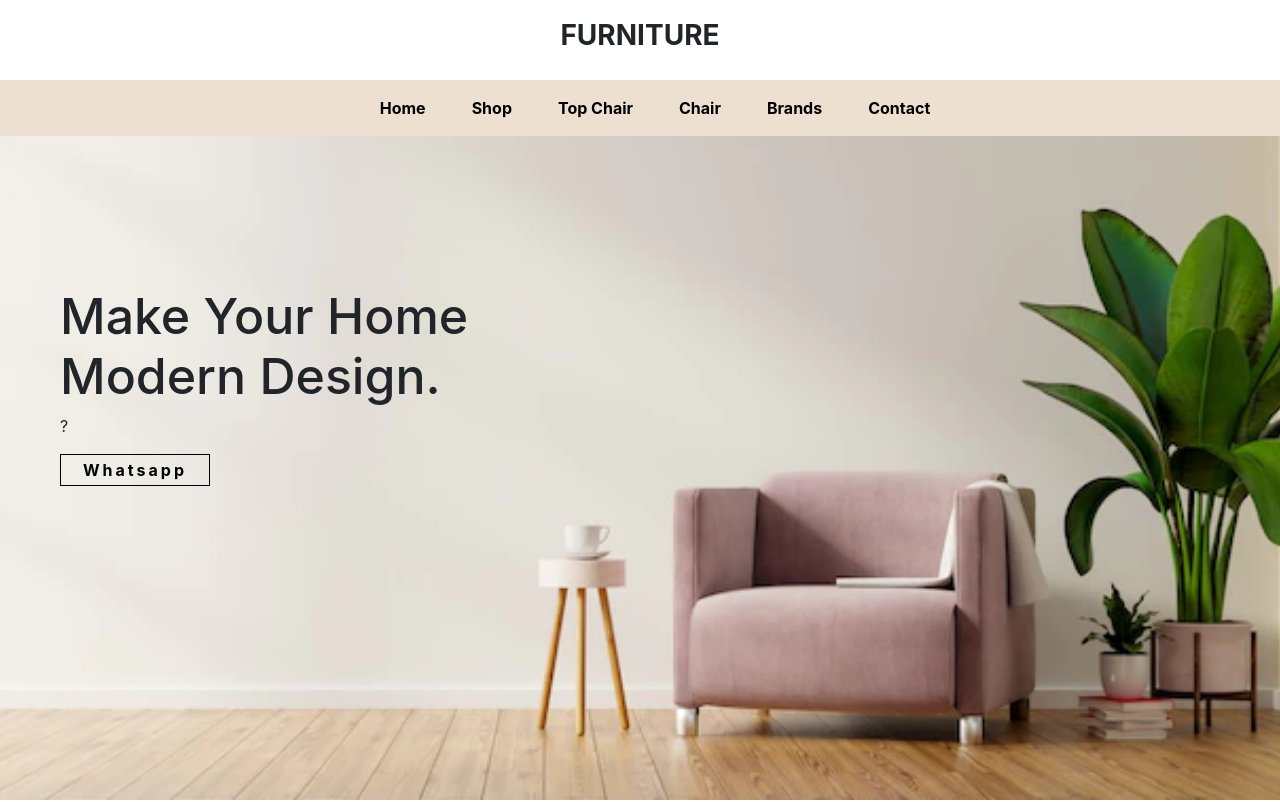
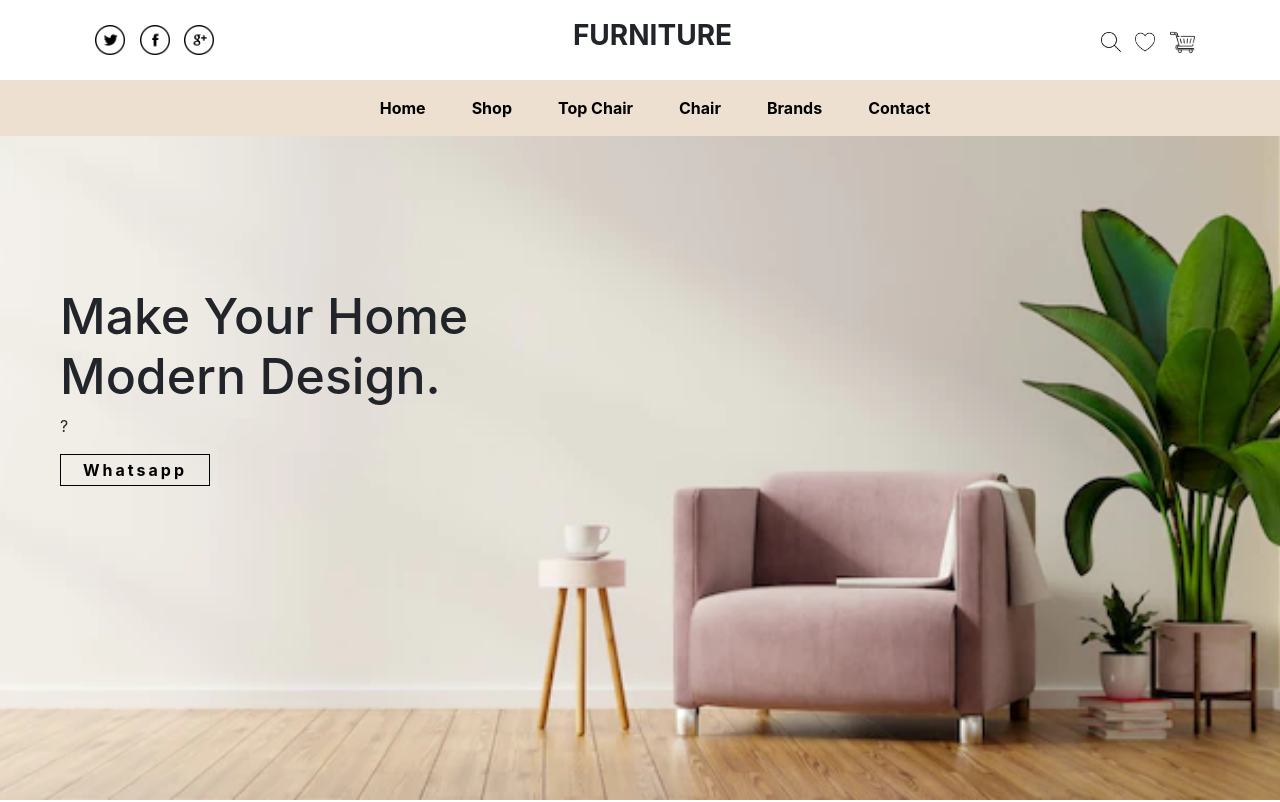
Before and after one commit to Nurfadhlan/Nurfadhldfvdfan.github.io, a plain HTML site: page contact.html in a window 1280 px wide. Shown: the top 802 px of the page. Drawn offline with nearby package versions, Linux system fonts and the light colour scheme; files whose address does not match are found by name.

Commit message:
Update contact.html

```diff
--- a/contact.html
+++ b/contact.html
@@ -25,17 +25,17 @@
     <div class="container">
         <div class="navbar-top">
             <div class="social-link">
-                <i><img src="./image/twitter.png" alt="" width="30px"></i>
-                <i><img src="./image/facebook.png" alt="" width="30px"></i>
-                <i><img src="./image/google-plus.png" alt="" width="30px"></i>
+                <i><img src="twitter.png" alt="" width="30px"></i>
+                <i><img src="facebook.png" alt="" width="30px"></i>
+                <i><img src="google-plus.png" alt="" width="30px"></i>
             </div>
             <div class="logo">
                 <h3>FURNITURE</h3>
             </div>
             <div class="icons">
-                <i><img src="./image/search.png" alt="" width="20px"></i>
-                <i><img src="./image/heart.png" alt="" width="20px"></i>
-                <i><img src="./image/shopping-cart.png" alt="" width="25px"></i>
+                <i><img src="search.png" alt="" width="20px"></i>
+                <i><img src="heart.png" alt="" width="20px"></i>
+                <i><img src="shopping-cart.png" alt="" width="25px"></i>
             </div>
         </div>
     </div>
@@ -47,7 +47,7 @@
            <div class="container">
             <!-- Toggler/collapsibe Button -->
             <button class="navbar-toggler" type="button" data-toggle="collapse" data-target="#collapsibleNavbar">
-              <span><i><img src="./image/menu.png" alt="" width="30px"></i></span>
+              <span><i><img src="menu.png" alt="" width="30px"></i></span>
             </button>
 
             <!-- Navbar links -->
```
